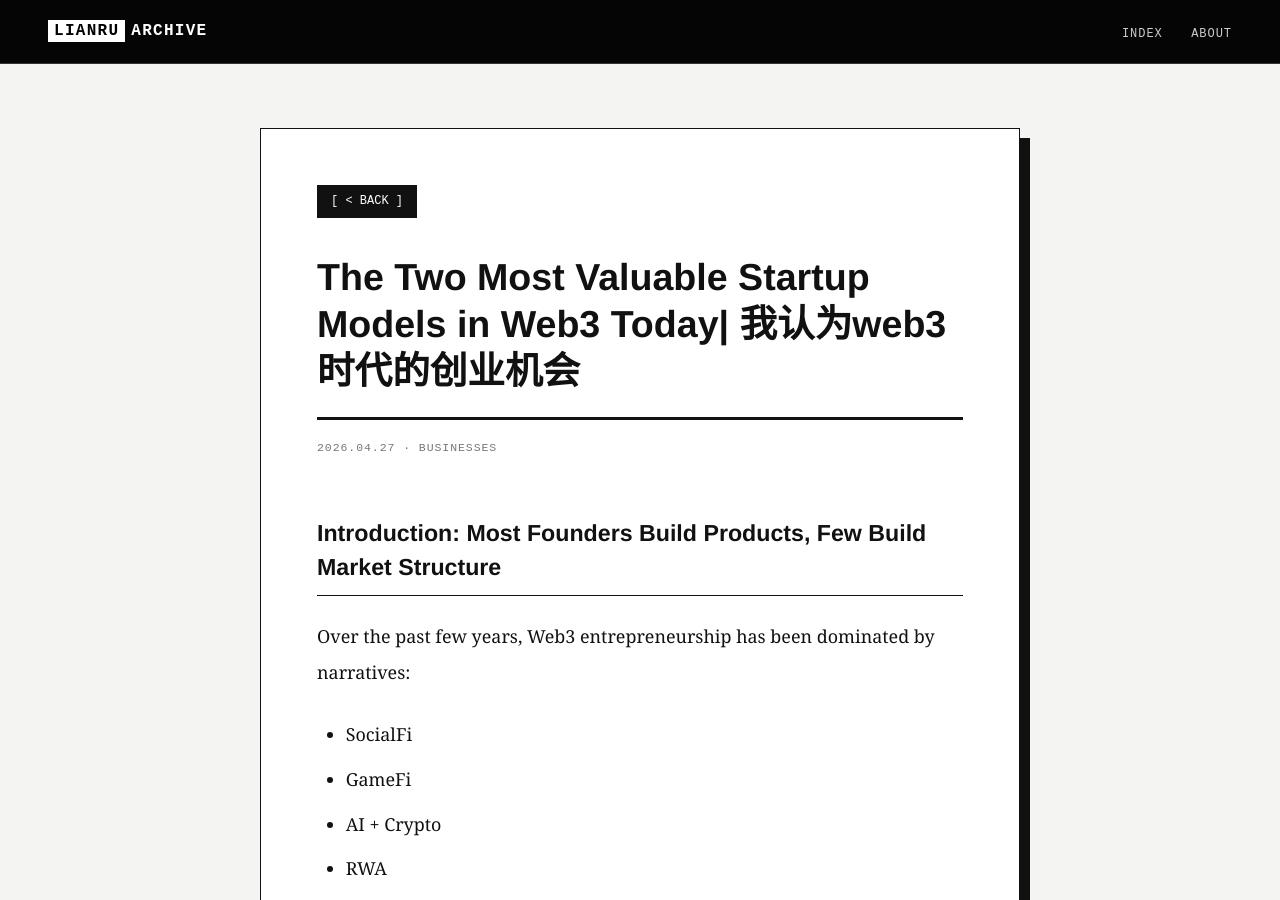
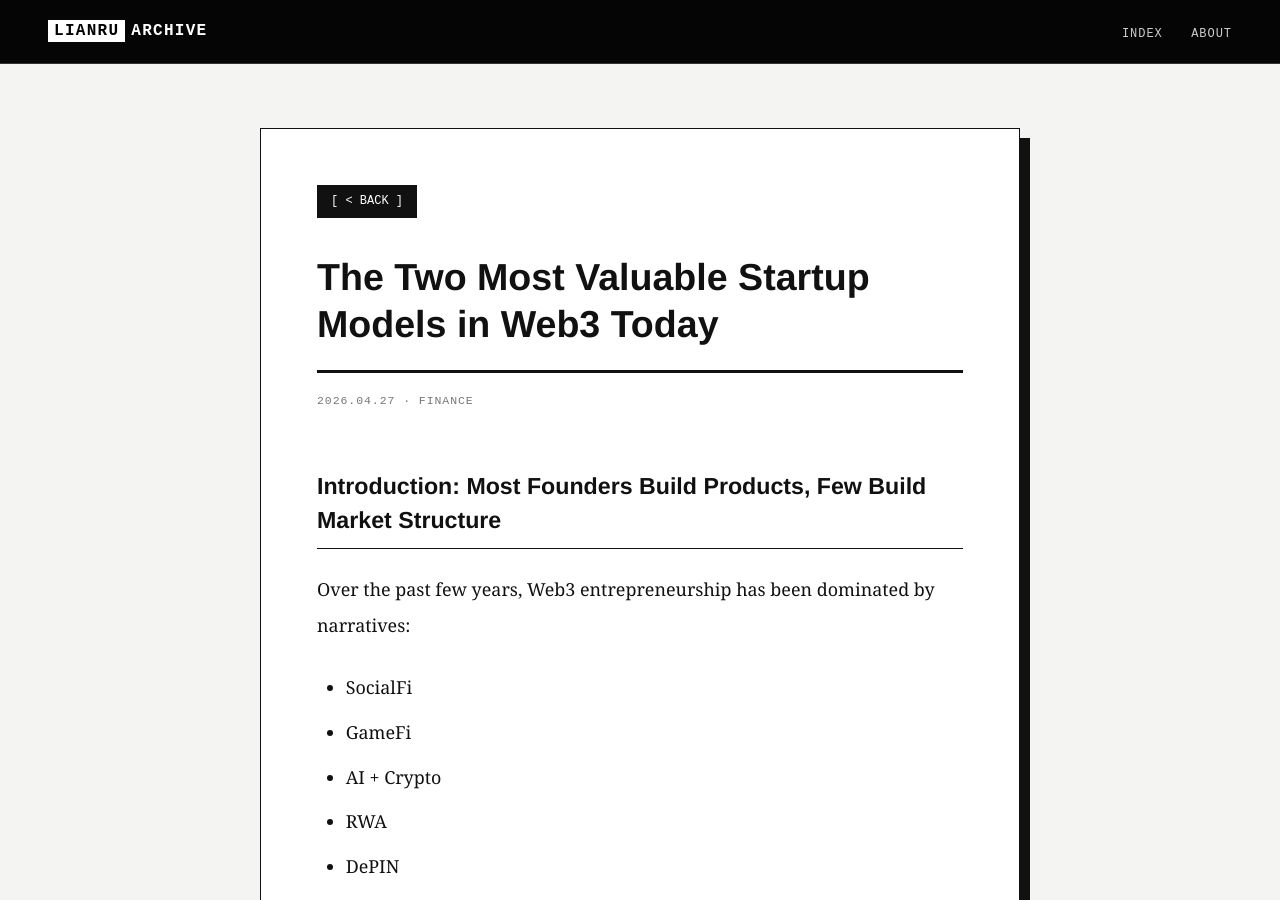
Before and after one commit to LianruLiu/LianruLiu.github.io, a Jekyll site: the page built from _posts/2026-04-27-Startup-Models-in-Web3.md, in a window 1280 px wide and 900 px high. Built offline with Jekyll 4.4.1, drawn with Linux system fonts in a browser that asks for light colours.

Commit message:
Revise title
Updated the title and categories in the blog post.

```diff
--- a/_posts/2026-04-27-Startup-Models-in-Web3.md
+++ b/_posts/2026-04-27-Startup-Models-in-Web3.md
@@ -1,8 +1,8 @@
 ---
 layout: post
-title: "The Two Most Valuable Startup Models in Web3 Today| 我认为web3时代的创业机会"
+title: "The Two Most Valuable Startup Models in Web3 Today"
 date: 2026-4-27
-categories: Businesses
+categories: Finance
 tags: [Markets, Finance, stratup, Web3]
 ---
 ## Introduction: Most Founders Build Products, Few Build Market Structure
```
